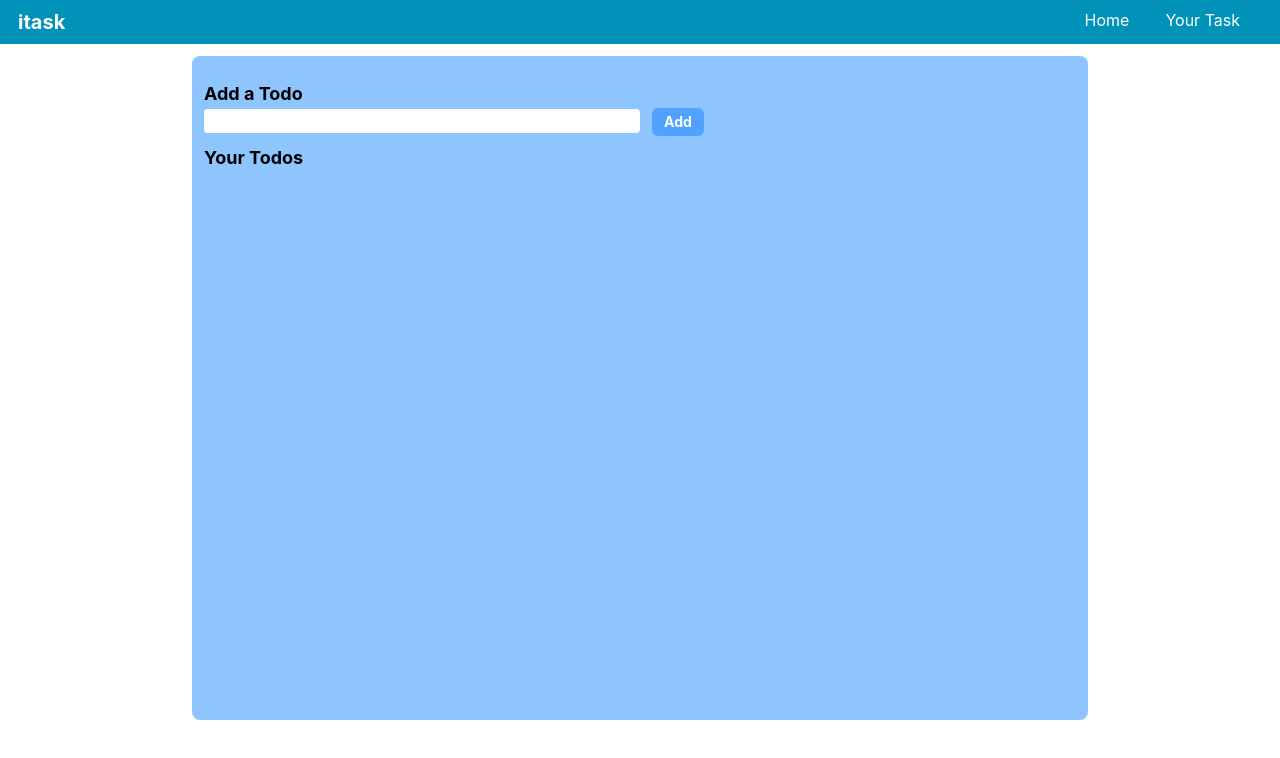
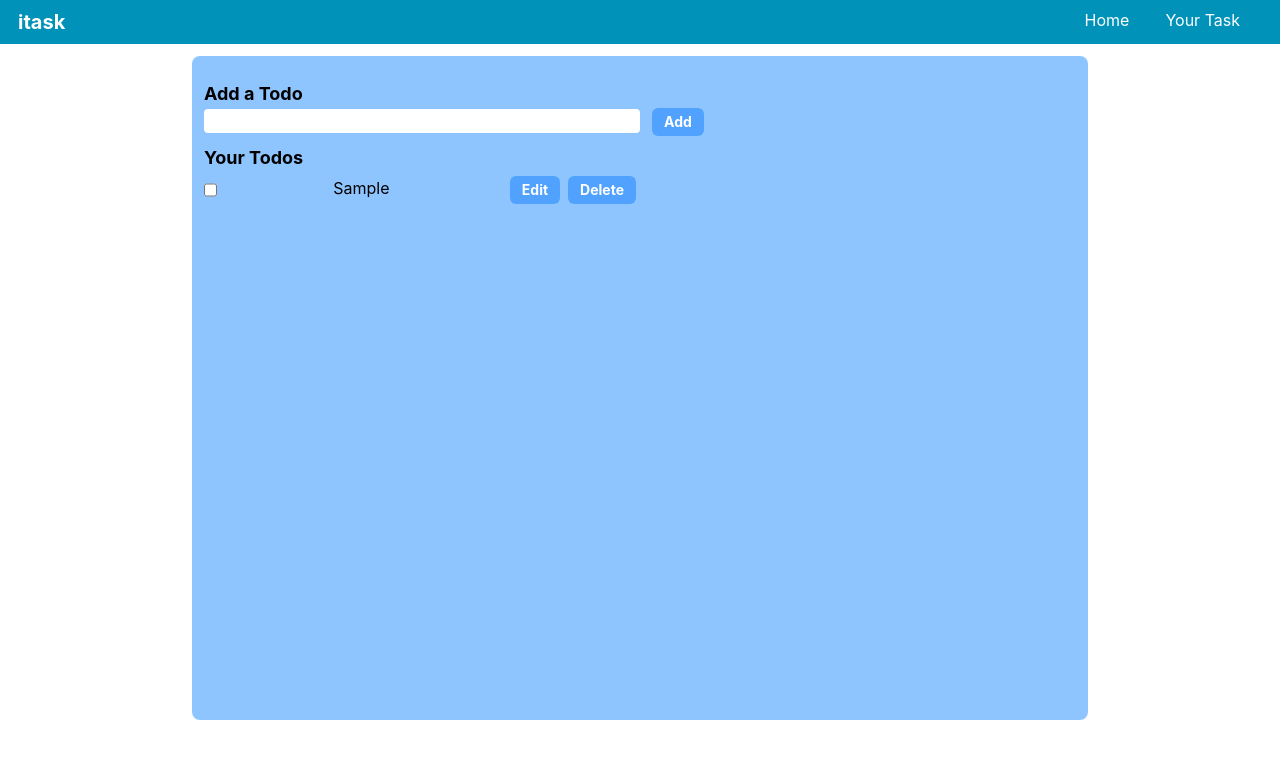
Before and after one commit to Asmar255/Todo-list, a React (Vite) app in the folder todo list/: page / in a window 1280 px wide. Both pictures are taken after typing "Sample" into the empty fields and a click on the button "Add". Shown: the top 758 px of the page. Built offline with nearby package versions, Linux system fonts and the light colour scheme.

Commit message:
added the uuid npm pakaage

```diff
--- a/todo list/package.json
+++ b/todo list/package.json
@@ -13,7 +13,8 @@
     "@tailwindcss/vite": "^4.2.1",
     "react": "^19.2.0",
     "react-dom": "^19.2.0",
-    "tailwindcss": "^4.2.1"
+    "tailwindcss": "^4.2.1",
+    "uuid": "^13.0.0"
   },
   "devDependencies": {
     "@eslint/js": "^9.39.1",
--- a/todo list/src/App.jsx
+++ b/todo list/src/App.jsx
@@ -37,8 +37,9 @@ function App() {
           <div className="todos">
             {todos.map(item=>{
 
-            <div className="todo flex">
-                <div className="text">
+            return <div key={todo} className="todo flex justify-between w-1/2 py-1">
+              <input type="checkbox" value={todo.isCompleted} name="" id="" />
+                <div className={item.isCompleted?"line-through":""}>
                   {item.todo}
                 </div>
                 <div className="buttons">
```
Also changed, not shown: 1 other file (tests, documents, lock files or other folders).
